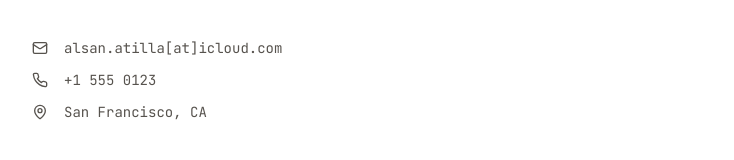
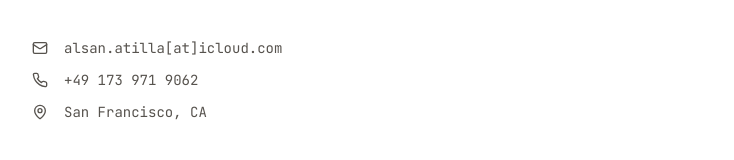
Before and after one commit to alsanatilla/cv, a React (Vite) app: page / in a window 1280 px wide. Shown: the part 210-370 px from the top of the page, without its empty margins (272-1006 px from the left). Built offline with nearby package versions, Linux system fonts and the light colour scheme.

Commit message:
Visual edit in Lovable
Edited UI in Lovable

```diff
--- a/src/pages/Index.tsx
+++ b/src/pages/Index.tsx
@@ -19,7 +19,7 @@ const Index = () => {
             </div>
             <div className="flex items-center gap-4">
               <Phone size={16} />
-              <span className="font-mono text-sm">+1 555 0123</span>
+              <span className="font-mono text-sm">+49 173 971 9062</span>
             </div>
             <div className="flex items-center gap-4">
               <MapPin size={16} />
```
